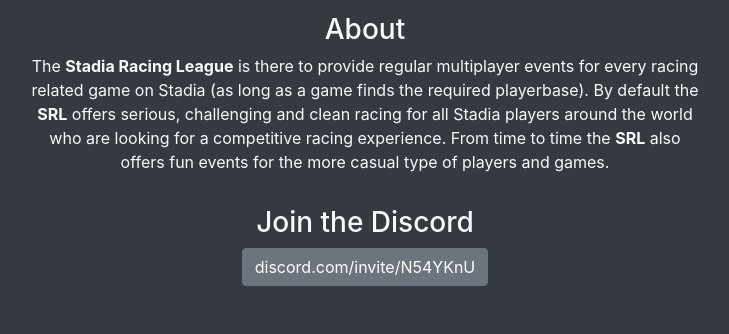
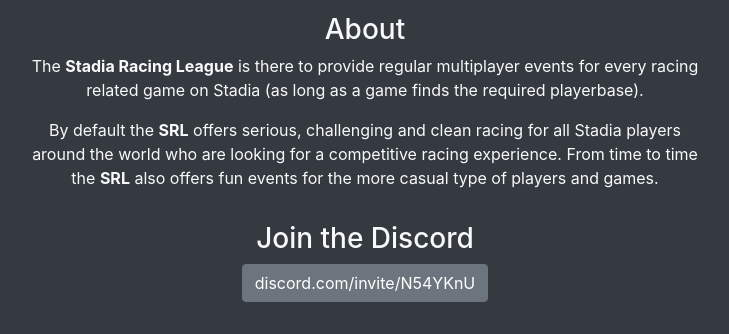
Before and after one commit to stadiaracingleague/stadiaracingleague.github.io, a plain HTML site: page index.htm in a window 1280 px wide. Shown: the part 617-951 px from the top of the page, without its empty margins (275-1004 px from the left). Drawn offline with nearby package versions, Linux system fonts and the light colour scheme.

Commit message:
about text paragraph separation

```diff
--- a/index.htm
+++ b/index.htm
@@ -30,7 +30,8 @@
     <div class="row">
       <div class="col">
         <h3>About</h3>
-        <p>The <strong>Stadia Racing League</strong> is there to provide regular multiplayer events for every racing related game on Stadia (as long as a game finds the required playerbase). By default the <strong>SRL</strong> offers serious, challenging and clean racing for all Stadia players around the world who are looking for a competitive racing experience. From time to time the <strong>SRL</strong> also offers fun events for the more casual type of players and games.</p>
+        <p>The <strong>Stadia Racing League</strong> is there to provide regular multiplayer events for every racing related game on Stadia (as long as a game finds the required playerbase).</p>
+        <p>By default the <strong>SRL</strong> offers serious, challenging and clean racing for all Stadia players around the world who are looking for a competitive racing experience. From time to time the <strong>SRL</strong> also offers fun events for the more casual type of players and games.</p>
       </div> <!-- col -->
     </div> <!-- row -->
 
```
